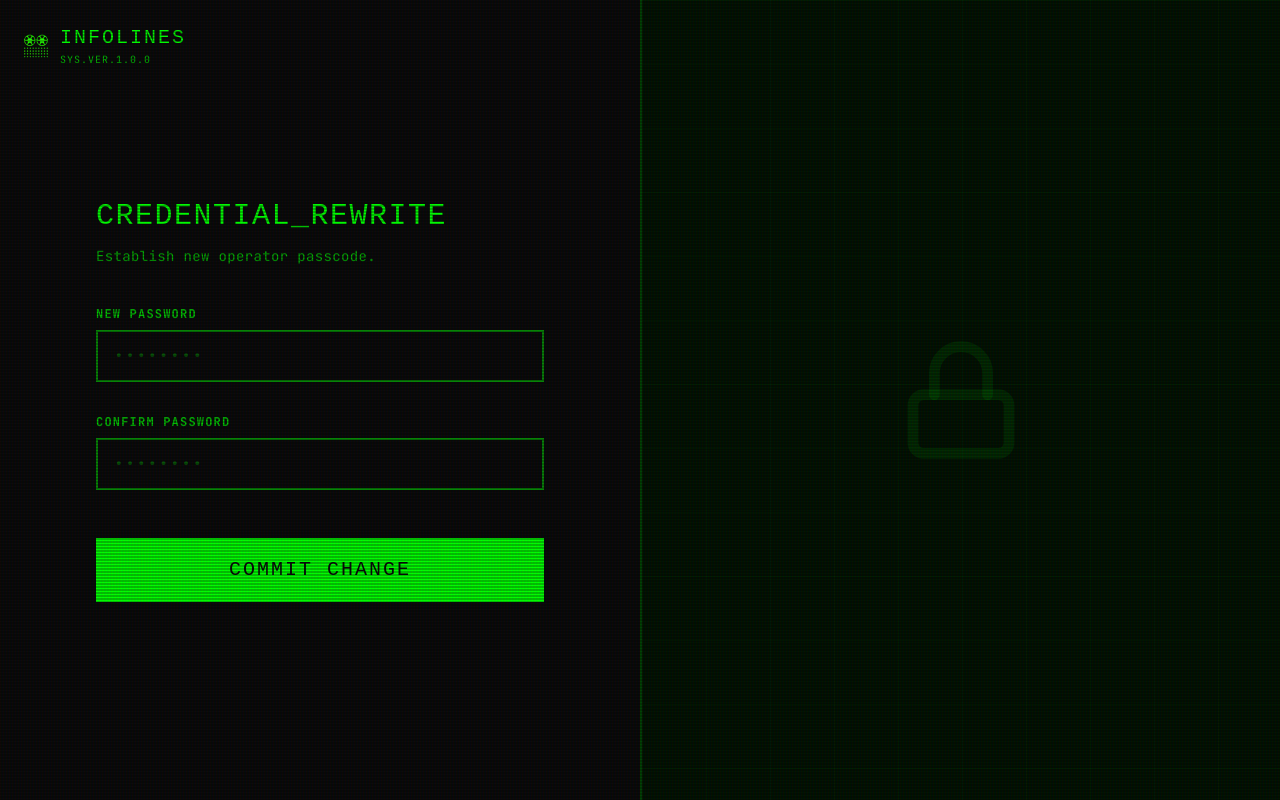
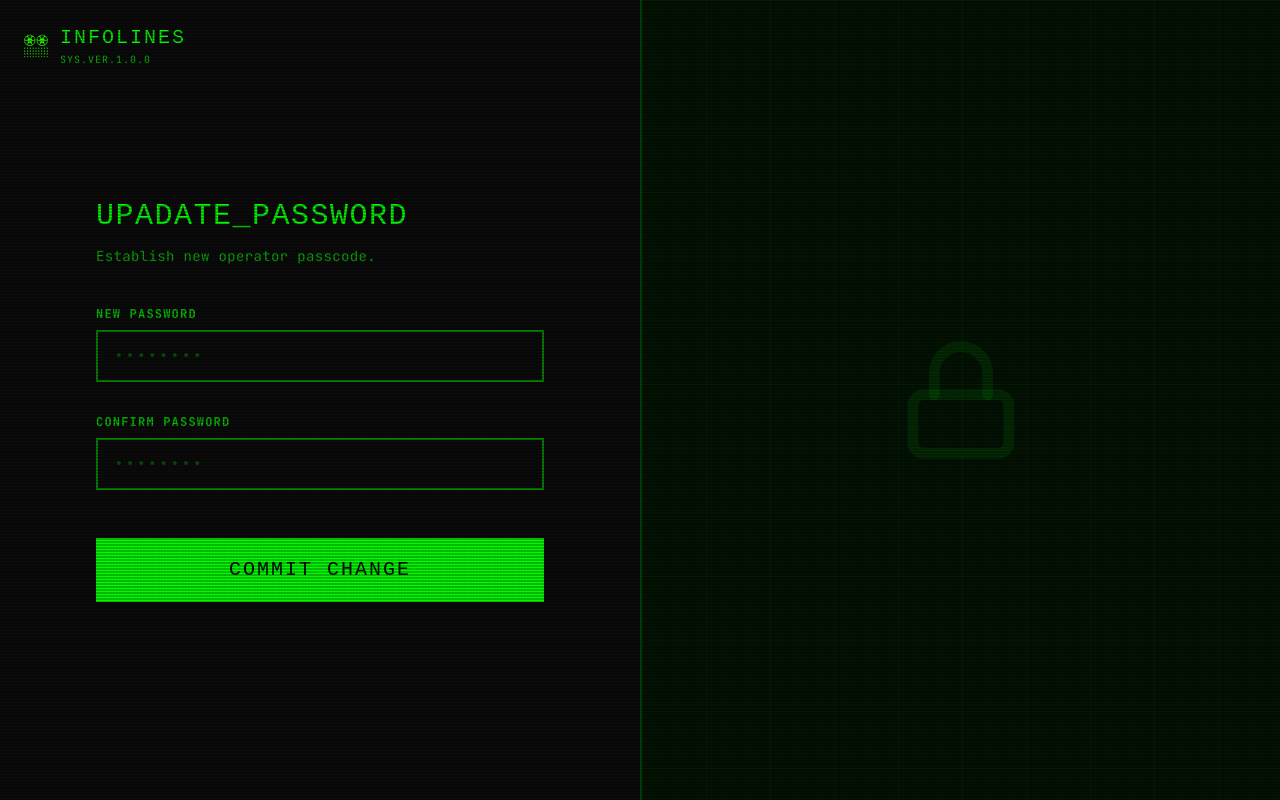
Before and after one commit to dan-designs/infolines-promoter, a React (Vite) app: page /update-password in a window 1280 px wide. Built offline with nearby package versions, Linux system fonts and the light colour scheme; no server answers.

Commit message:
infolines-promoter-v0.0.16

```diff
--- a/src/pages/UpdatePassword.tsx
+++ b/src/pages/UpdatePassword.tsx
@@ -61,7 +61,7 @@ export default function UpdatePassword() {
           {status !== 'success' ? (
             <>
               <div className="mb-10">
-                <h2 className="text-3xl font-pixel mb-3 tracking-wider">CREDENTIAL_REWRITE</h2>
+                <h2 className="text-3xl font-pixel mb-3 tracking-wider">UPADATE_PASSWORD</h2>
                 <p className="text-[#00FF00]/70 text-sm tracking-wide">Establish new operator passcode.</p>
               </div>
 
```
